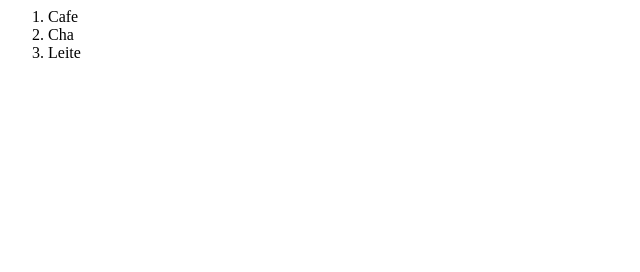
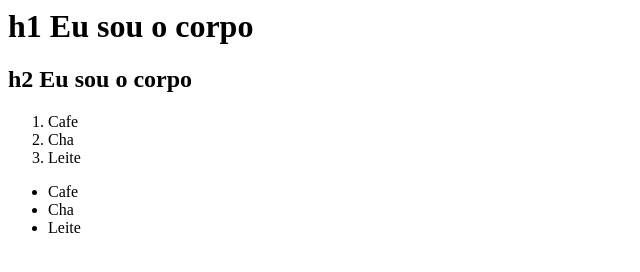
Before and after one commit to BrenoFragazi/BrenoFragazi.github.io, a plain HTML site: page index.html in a window 1280 px wide. Shown: the whole page, without its empty margins (0-640 px from the left). Drawn offline with Linux system fonts and the light colour scheme.

Commit message:
Meu Primeiro Commit

```diff
--- a/index.html
+++ b/index.html
@@ -3,10 +3,17 @@
         <title>Ola Mundo</title>
     </head>
     <body>
+        <h1>h1 Eu sou o corpo</h1>
+        <h2>h2 Eu sou o corpo</h2>
+
         <ol>
             <li>Cafe</li>
             <li>Cha</li>
             <li>Leite</li>
         </ol>
+        <ul><li>Cafe</li>
+            <li>Cha</li>
+            <li>Leite</li>
+        </ul>
     </body>
 </html>
```
